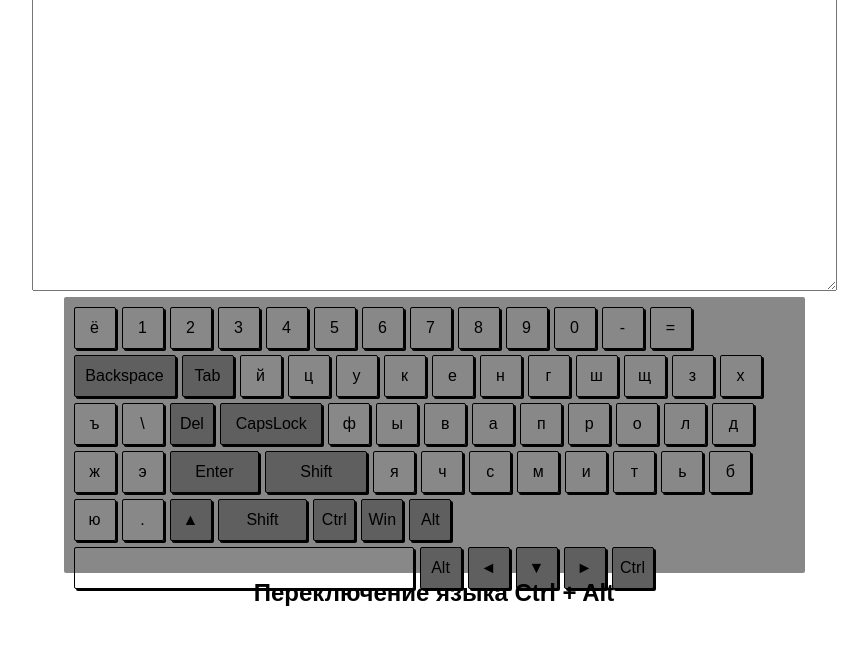
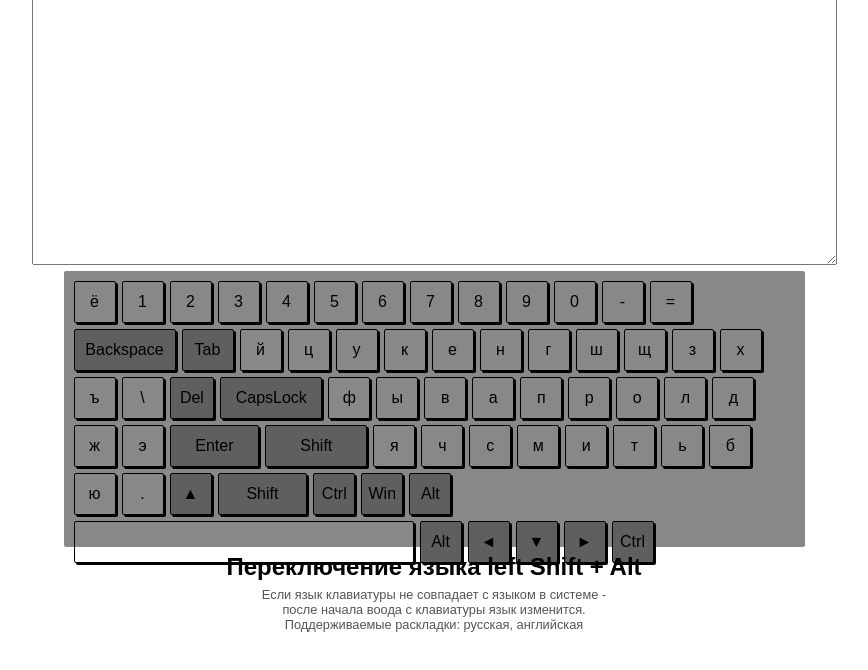
Before and after one commit to ffriday/virtual-keyboard, a website built with webpack: page src/template.html in a window 1280 px wide. Shown: the part 126-796 px from the top of the page, without its empty margins (206-1074 px from the left). Built offline with nearby package versions, Linux system fonts and the light colour scheme.

Commit message:
feat: add layot state storage

```diff
--- a/src/keyboard/_keyboard.sass
+++ b/src/keyboard/_keyboard.sass
@@ -48,3 +48,10 @@ $buttonStickColor: #35601f
 
 .container__text
   outline: none
+
+.container__hint
+  color: #555555
+  font-size: 0.8em
+  text-align: center
+  &:hover
+    color: #414141
--- a/src/keyboard/keyboard.js
+++ b/src/keyboard/keyboard.js
@@ -13,6 +13,9 @@ class Keyboard {
     this.caps = false;
     this.mode = language;
     this.cursor = 0;
+    this.hintText = `Если язык клавиатуры не совпадает с языком в системе -
+        после начала воода с клавиатуры язык изменится.
+        Поддерживаемые раскладки: русская, английская`;
 
     // Main elements
     this.container = elementFab('main', ['container']);
@@ -21,7 +24,8 @@ class Keyboard {
     this.text.cols = textCols;
     this.text.rows = textRows;
     this.key = elementFab('section', ['keyboard']);
-    this.info = elementFab('h2', ['container__info'], 'Переключение языка Ctrl + Alt');
+    this.info = elementFab('h2', ['container__info'], 'Переключение языка left Shift + Alt');
+    this.hint = elementFab('span', ['container__hint'], this.hintText);
 
     // Mouse events
     this.mouseClickEvent = this.key.addEventListener('click', (event) => (this.mouseClickHandler(event, this)));
@@ -38,7 +42,7 @@ class Keyboard {
     this.root = parentElement;
     this.buttons = this.renderButtons(keys);
     this.key.append(...this.buttons.map((v) => v.element));
-    this.container.append(this.caption, this.text, this.key, this.info);
+    this.container.append(this.caption, this.text, this.key, this.info, this.hint);
     this.root.append(this.container);
 
     this.elCaps = this.key.querySelector('.capslock');
@@ -68,6 +72,7 @@ class Keyboard {
   // Shift and Caps handler
   changeKeys(caps) {
     this.changeMode();
+    window.localStorage.setItem('lang', this.lang);
     const checkLetter = this.lang === 'ru' ? 'rl' : 'el';
     this.buttons = this.buttons.map((v) => {
       const t = v;
@@ -235,12 +240,12 @@ class Keyboard {
     // Change language
     if (event.key === 'Alt' && event.location === 1) {
       console.log(event.key);
-      if (event.getModifierState('Control')) {
+      if (event.getModifierState('Shift')) {
         this.lang = this.lang === 'ru' ? 'en' : 'ru';
         this.changeKeys();
       }
     }
-    if (event.key === 'Control' && event.location === 1) {
+    if (event.key === 'Shift' && event.location === 1) {
       console.log(event.key);
       if (event.getModifierState('Alt')) {
         this.lang = this.lang === 'ru' ? 'en' : 'ru';
@@ -251,7 +256,11 @@ class Keyboard {
 }
 
 const keyboard = () => {
-  const key = new Keyboard();
+  let lang = 'ru';
+  if (window.localStorage.getItem('lang')) {
+    lang = window.localStorage.getItem('lang');
+  }
+  const key = new Keyboard(lang);
   key.render();
 };
 
```
Also changed, not shown: src/styles.css, 1 other file.
